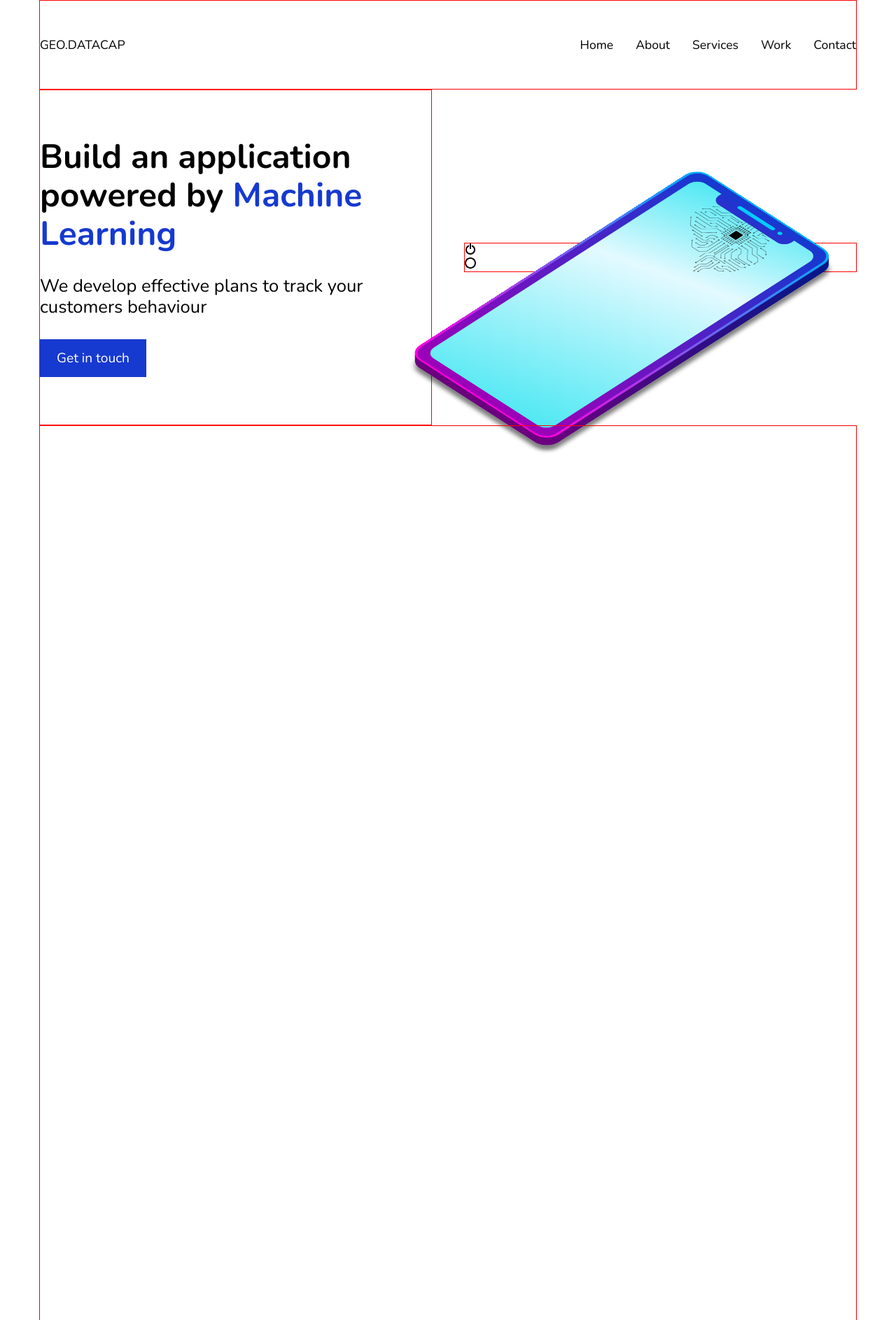
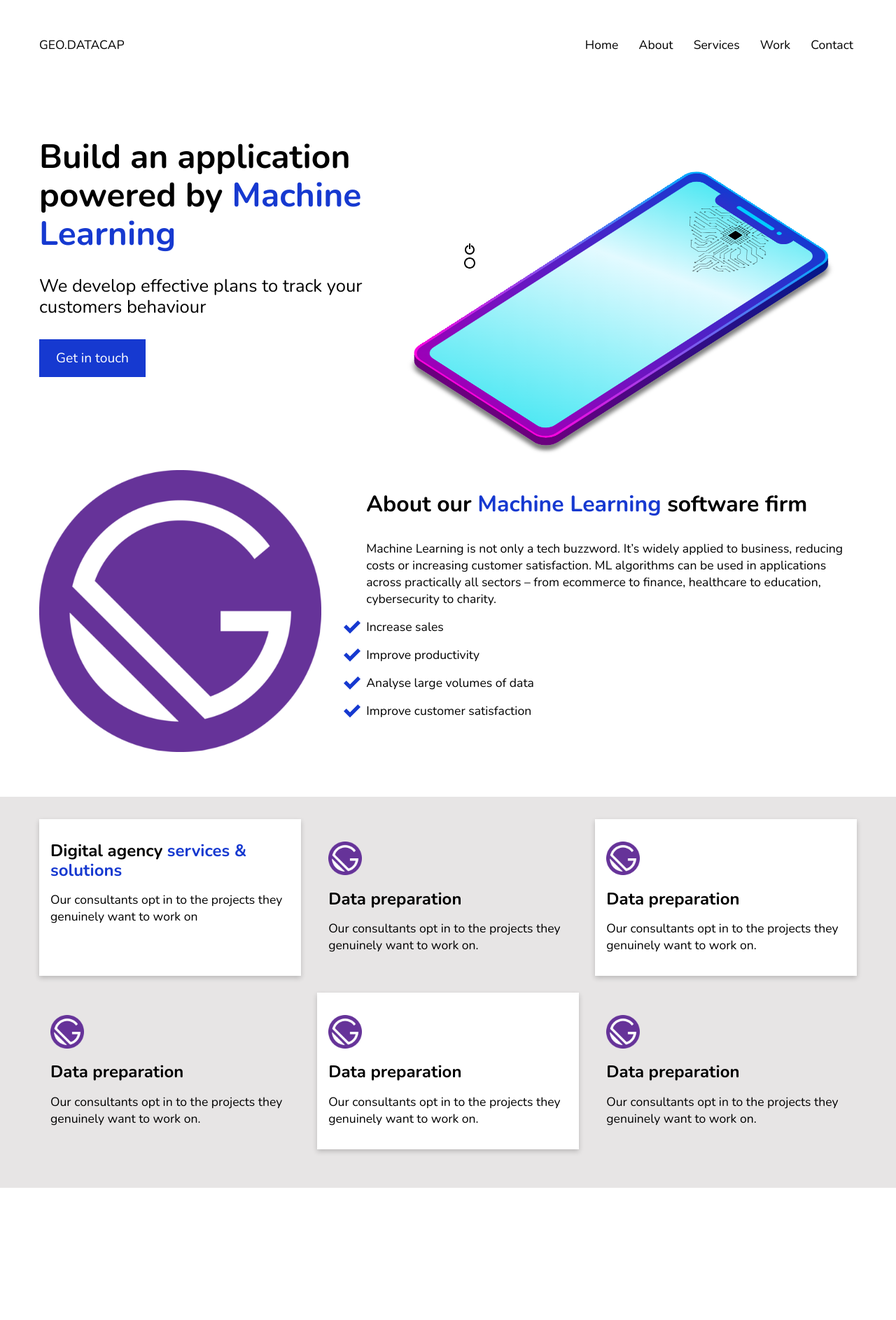
Before and after one commit to kmmod/geodatacap-website, a Gatsby site: page / in a window 1280 px wide. Shown: the whole page at 70% size. After the commit the page ends 1698 px from the top, so only its background shows below. Built offline with nearby package versions, Linux system fonts and the light colour scheme; Gatsby itself is replaced by a stand-in of ours.

Commit message:
Services section

```diff
--- a/gatsby-config.js
+++ b/gatsby-config.js
@@ -36,6 +36,12 @@ module.exports = {
         ]
       }
     },
+    {
+      resolve: "gatsby-plugin-anchor-links",
+      options: {
+        offset: -100
+      }
+    },
     // this (optional) plugin enables Progressive Web App + Offline functionality
     // To learn more, visit: https://gatsby.dev/offline
     // `gatsby-plugin-offline`,
--- a/package.json
+++ b/package.json
@@ -8,6 +8,7 @@
     "classnames": "^2.2.6",
     "gatsby": "^2.24.47",
     "gatsby-image": "^2.4.16",
+    "gatsby-plugin-anchor-links": "^1.1.1",
     "gatsby-plugin-manifest": "^2.4.23",
     "gatsby-plugin-offline": "^3.2.23",
     "gatsby-plugin-postcss": "^2.3.11",
--- a/src/components/About.js
+++ b/src/components/About.js
@@ -1,12 +1,59 @@
 import React from "react"
+import { Container, Section } from "./Structure"
+import { ImCheckmark } from "react-icons/im"
+import Fade from "react-reveal/Fade"
 
-import {Container, Section} from "./Structure"
+import about from "../styles/about.module.css"
+import fonts from "../styles/fonts.module.css"
+import tempimage from "../images/gatsby-icon.png"
 
 function About() {
+  const classNames = require("classnames")
+
   return (
     <Section>
       <Container>
-        <div style={{height: '160vh', border: '1px solid red'}}/>
+        <div id={"about"} />
+        <div className={about.wrapper}>
+          <div className={about.image}>
+            <Fade clear>
+              <img src={tempimage} alt={""} />
+            </Fade>
+          </div>
+          <div className={about.content}>
+            <Fade clear cascade>
+              <div className={fonts.header}>
+                <h2>
+                  About our <b>Machine Learning</b> software firm
+                </h2>
+              </div>
+              <div className={fonts.body}>
+                <p>
+                  Machine Learning is not only a tech buzzword. It’s widely
+                  applied to business, reducing costs or increasing customer
+                  satisfaction. ML algorithms can be used in applications across
+                  practically all sectors – from ecommerce to finance,
+                  healthcare to education, cybersecurity to charity.
+
+                </p>
+                <ul>
+                  <li>
+                    <ImCheckmark/><p>Increase sales</p>
+                  </li>
+                  <li>
+                    <ImCheckmark/><p>Improve productivity</p>
+                  </li>
+                  <li>
+                    <ImCheckmark/><p>Analyse large volumes of data</p>
+                  </li>
+                  <li>
+                    <ImCheckmark/><p>Improve customer satisfaction</p>
+                  </li>
+                </ul>
+              </div>
+            </Fade>
+          </div>
+        </div>
       </Container>
     </Section>
   )
--- a/src/components/Hero.js
+++ b/src/components/Hero.js
@@ -11,6 +11,8 @@ function Hero() {
     <Section>
       <HeroBg/>
       <Container>
+        <div id={"home"}/>
+
         <div className={hero.wrapper}>
           <div className={hero.title}>
             <Fade clear cascade>
@@ -18,9 +20,9 @@ function Hero() {
                 <h1>
                   Build an application powered by <b>Machine Learning</b>
                 </h1>
-                <h2>
+                <h3>
                   We develop effective plans to track your customers behaviour
-                </h2>
+                </h3>
                 <div className={hero.button}>
                   <h6>Get in touch</h6>
                 </div>
--- a/src/components/Nav.js
+++ b/src/components/Nav.js
@@ -1,8 +1,9 @@
-import React, { useEffect, useState } from "react"
+import React, { useState } from "react"
 import { Container } from "./Structure"
+import { AnchorLink } from "gatsby-plugin-anchor-links"
+import { useScrollPosition } from "./useScrollPosition"
 import nav from "../styles/nav.module.css"
 import fonts from "../styles/fonts.module.css"
-import { useScrollPosition } from "./useScrollPosition"
 
 function Nav() {
   const [hide, setHide] = useState(false)
@@ -24,7 +25,7 @@ function Nav() {
         width: "100%",
         height: hide ? "3rem" : "8rem",
         backgroundColor: hide
-          ? "rgba(255, 255, 255, 0.95)"
+          ? "rgba(255, 255, 255, 0.98)"
           : "rgba(255, 255, 255, 0)",
         transition: "all 0.5s ease",
       }}
@@ -35,11 +36,21 @@ function Nav() {
             <p>GEO.DATACAP</p>
           </div>
           <div className={nav.right}>
-            <p>Home</p>
-            <p>About</p>
-            <p>Services</p>
-            <p>Work</p>
-            <p>Contact</p>
+            <p>
+              <AnchorLink to={"#homr"}>Home</AnchorLink>
+            </p>
+            <p>
+              <AnchorLink to={"#about"}>About</AnchorLink>
+            </p>
+            <p>
+              <AnchorLink to={"#services"}>Services</AnchorLink>
+            </p>
+            <p>
+              <AnchorLink to={"#work"}>Work</AnchorLink>
+            </p>
+            <p>
+              <AnchorLink to={"#contact"}>Contact</AnchorLink>
+            </p>
           </div>
         </nav>
       </Container>
--- /dev/null
+++ b/src/components/Services.js
@@ -0,0 +1,57 @@
+import React from "react"
+import { Container, Section } from "./Structure"
+import Fade from "react-reveal/Fade"
+import services from "../styles/services.module.css"
+import fonts from "../styles/fonts.module.css"
+import tempimage from "../images/gatsby-icon.png"
+
+function Services() {
+  const databox = (
+    <React.Fragment>
+      <div className={services.breakline} />
+
+      <img src={tempimage} alt={""} />
+
+      <div className={fonts.header}>
+        <h4>Data preparation</h4>
+      </div>
+      <div className={fonts.body}>
+        <p>
+          Our consultants opt in to the projects they genuinely want to work on.
+        </p>
+      </div>
+    </React.Fragment>
+  )
+
+  return (
+    <Section>
+      <div className={services.background} />
+      <Container>
+        <div className={services.wrapper}>
+          <Fade clear cascade>
+            <div className={services.container}>
+              <div className={fonts.header}>
+                <h4>
+                  Digital agency <b>services & solutions</b>
+                </h4>
+              </div>
+              <div className={fonts.body}>
+                <p>
+                  Our consultants opt in to the projects they genuinely want to
+                  work on
+                </p>
+              </div>
+            </div>
+            <div className={services.container}>{databox}</div>
+            <div className={services.container}>{databox}</div>
+            <div className={services.container}>{databox}</div>
+            <div className={services.container}>{databox}</div>
+            <div className={services.container}>{databox}</div>
+          </Fade>
+        </div>
+      </Container>
+    </Section>
+  )
+}
+
+export default Services
--- a/src/pages/index.js
+++ b/src/pages/index.js
@@ -2,6 +2,7 @@ import React from "react"
 import Nav from "../components/Nav"
 import Hero from "../components/Hero"
 import About from "../components/About"
+import Services from "../components/Services"
 
 const IndexPage = () => (
   <React.Fragment>
@@ -9,6 +10,7 @@ const IndexPage = () => (
     <main>
       <Hero />
       <About />
+      <Services />
     </main>
   </React.Fragment>
 )
--- /dev/null
+++ b/src/styles/about.module.css
@@ -0,0 +1,77 @@
+@import "vars.css";
+
+.wrapper {
+  width: 100%;
+  display: flex;
+  justify-content: space-between;
+  align-items: stretch;
+  padding: 4rem 0;
+}
+
+.image {
+  width: 40%;
+  padding-right: 4rem;
+  display: flex;
+  align-items: center;
+
+  & img {
+    width: 100%;
+  }
+}
+
+.content {
+  width: 60%;
+  display: flex;
+  flex-direction: column;
+  justify-content: center;
+  align-items: stretch;
+  text-align: left;
+
+  & ul {
+    padding: 0;
+    margin: 0;
+  }
+
+  & li {
+    position: relative;
+    list-style: none;
+
+    & svg {
+      position: absolute;
+      height: 1.5rem;
+      width: 1.5rem;
+      left: -2rem;
+      fill: var(--color-secondary);
+    }
+  }
+}
+
+@media (max-width: 960px) {
+  .content {
+    width: 50%;
+  }
+  .image {
+    width: 50%;
+  }
+}
+
+@media (max-width: 600px) {
+  .wrapper {
+    flex-direction: column;
+    padding: 3rem 0;
+  }
+
+  .image {
+    order: 2;
+    width: 100%;
+    padding: 2rem 0 0 0;
+  }
+
+  .content {
+    width: 100%;
+
+    & ul {
+      padding: 0 0 0 2rem;
+    }
+  }
+}
--- a/src/styles/fonts.module.css
+++ b/src/styles/fonts.module.css
@@ -19,6 +19,27 @@
   & h2 {
     padding: 0 0 2rem 0;
     margin: 0;
+    font-size: 2rem;
+    font-weight: bold;
+  }
+
+  & h3 {
+    padding: 0 0 2rem 0;
+    margin: 0;
+    font-size: 1.6rem;
+    font-weight: normal;
+  }
+
+  & h4 {
+    padding: 0 0 1rem 0;
+    margin: 0;
+    font-size: 1.5rem;
+    font-weight: bold;
+  }
+
+  & h5 {
+    padding: 0 0 2rem 0;
+    margin: 0;
     font-size: 1.6rem;
     font-weight: normal;
   }
@@ -36,6 +57,17 @@
   }
 }
 
+.body {
+  font-family: "Nunito", sans-serif;
+
+  & p {
+    padding: 0 0 1rem 0;
+    margin: 0;
+    font-size: 1.1rem;
+    line-height: 1.5rem;
+    font-weight: normal;
+  }
+}
 
 @media (max-width: 600px) {
   .header {
--- a/src/styles/hero.module.css
+++ b/src/styles/hero.module.css
@@ -13,7 +13,6 @@
   width: 48%;
   min-height: 60vh;
   padding: 2rem 0;
-  border: 1px red solid;
   display: flex;
   flex-direction: column;
   justify-content: center;
@@ -21,18 +20,25 @@
 }
 
 .image {
+  z-index: 0;
   width: 48%;
   height: 100%;
-  border: 1px red solid;
 }
 
 .button {
+  position: relative;
+  z-index: 1;
   display: inline-block;
   width: auto;
   padding: 1rem 1.5rem;
   margin: 0 auto;
   background-color: var(--color-secondary);
   color: white;
+  transition: background-color 0.5s ease;
+  &:hover {
+    cursor: pointer;
+    background-color: var(--color-secondary-light);
+  }
 }
 
 .image-offset {
@@ -57,11 +63,11 @@
     width: 100%;
     min-height: 53vw;
   }
+
   .image-offset {
     transform: translateY(-10vw) translateX(0);
   }
 }
-
 
 @media (max-width: 600px) {
   .title {
@@ -69,12 +75,15 @@
 
     width: 100%;
   }
+
   .image {
     min-height: 75vw;
   }
+
   .image-offset {
     transform: translateY(0) translateX(0);
   }
+
   .button {
     text-align: center;
     display: block;
--- a/src/styles/nav.module.css
+++ b/src/styles/nav.module.css
@@ -6,10 +6,8 @@
   display: flex;
   justify-content: space-between;
   align-items: center;
-  border: 1px red solid;
   height: inherit;
   padding: 0;
-  //transition: height 0.6s ease, background-color 0.6s ease;
   z-index: 100;
 }
 
@@ -23,10 +21,27 @@
   justify-content: space-between;
 
   & p {
-    padding: 0 1rem 0 1rem;
+    padding: 0 0.6rem 0 0.6rem;
+
 
     &:last-child {
-      padding: 0 0 0 1rem;
+      padding: 0 0 0 0.6rem;
+    }
+  }
+
+  & a {
+    border-width: 1px;
+    border-style: solid;
+    border-color: rgba(0,0,0,0);
+    padding: 0.25rem;
+    text-decoration: none;
+    color: var(--text-primary);
+    transition: color 0.5s ease, border-color 1s ease;
+
+    &:hover{
+      color: var(--color-secondary);
+      border-color: var(--color-secondary);
+
     }
   }
 }
@@ -36,9 +51,6 @@ p {
   margin: 0;
 }
 
-
 @media (max-width: 960px) {
-
   padding: 1rem 0;
-
 }
--- /dev/null
+++ b/src/styles/services.module.css
@@ -0,0 +1,84 @@
+@import "vars.css";
+
+.wrapper {
+  width: 100%;
+  display: flex;
+  flex-wrap: wrap;
+  justify-content: space-between;
+  align-items: stretch;
+  padding: 2rem 0;
+}
+
+.background {
+  width: 100%;
+  height: 100%;
+  position: absolute;
+  background-color: var(--background-secondary);
+}
+
+.container {
+  width: 32%;
+  margin: 0 0 2% 0;
+  background-color: white;
+  box-shadow: 0 3px 7px 0 rgba(0, 0, 0, 0.2);
+  padding: 2rem 1rem 1rem 1rem;
+
+  &:nth-child(even) {
+    box-shadow: unset;
+    background-color: unset;
+  }
+
+  & img {
+    height: 3rem;
+    width: 3rem;
+    margin-right: 1rem;
+    margin-bottom: 1rem;
+  }
+
+  & .breakline {
+    display: none;
+    height: 1px;
+    margin: 1rem 0 2rem 0;
+    background-color: rgba(0,0,0,0.5);
+  }
+}
+
+@media (max-width: 960px) {
+  .container {
+    width: 49%;
+
+    &:nth-child(even) {
+      box-shadow: 0 3px 7px 0 rgba(0, 0, 0, 0.2);
+      background-color: white;
+    }
+
+    &:nth-child(4n-7) {
+      box-shadow: unset;
+      background-color: unset;
+    }
+
+    &:nth-child(4n-8) {
+      box-shadow: unset;
+      background-color: unset;
+    }
+  }
+}
+
+@media (max-width: 600px) {
+  .container {
+    width: 100%;
+    padding: 0;
+    margin: 0;
+
+    &:nth-child(n) {
+      box-shadow: 0 3px 7px 0 rgba(0, 0, 0, 0.2);
+      background-color: white;
+      box-shadow: unset;
+      background-color: unset;
+    }
+
+    & .breakline {
+      display: block;
+    }
+  }
+}
```
Also changed, not shown: src/styles/normalize.css, 1 other file.
